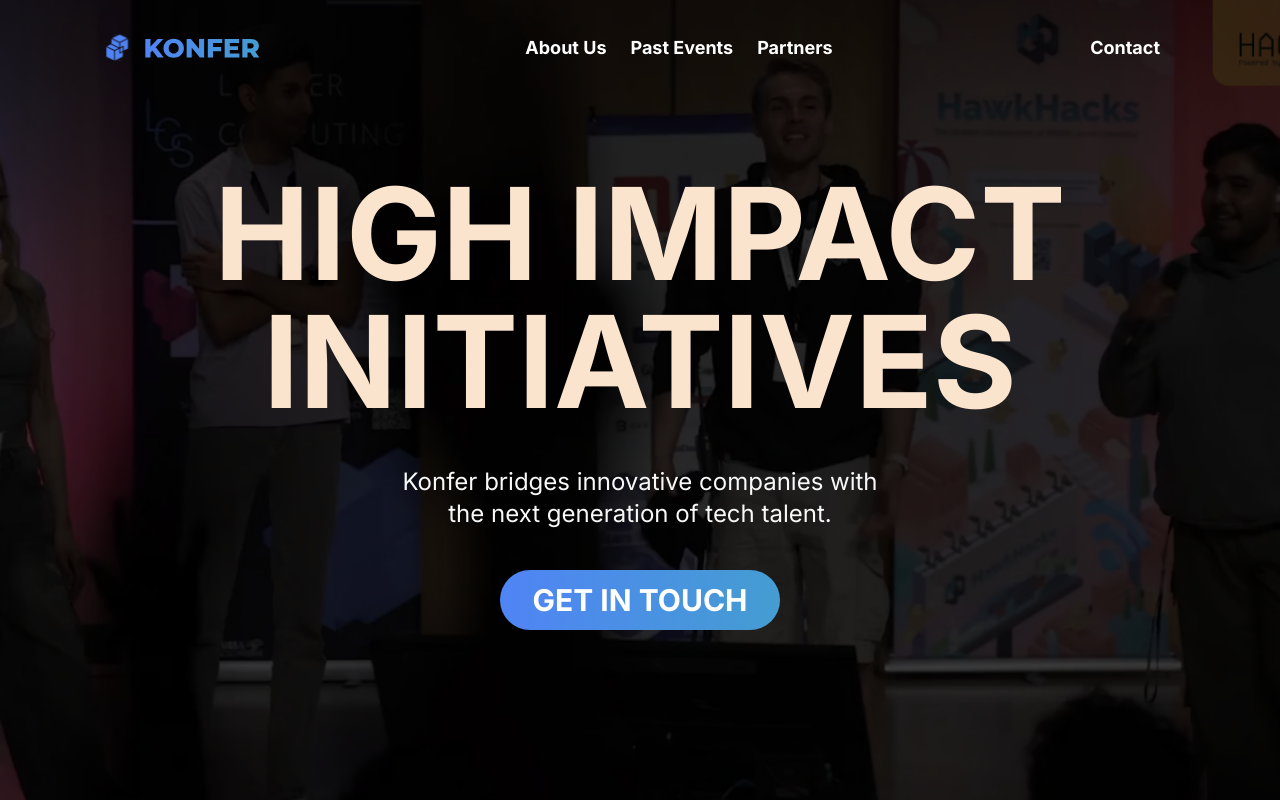
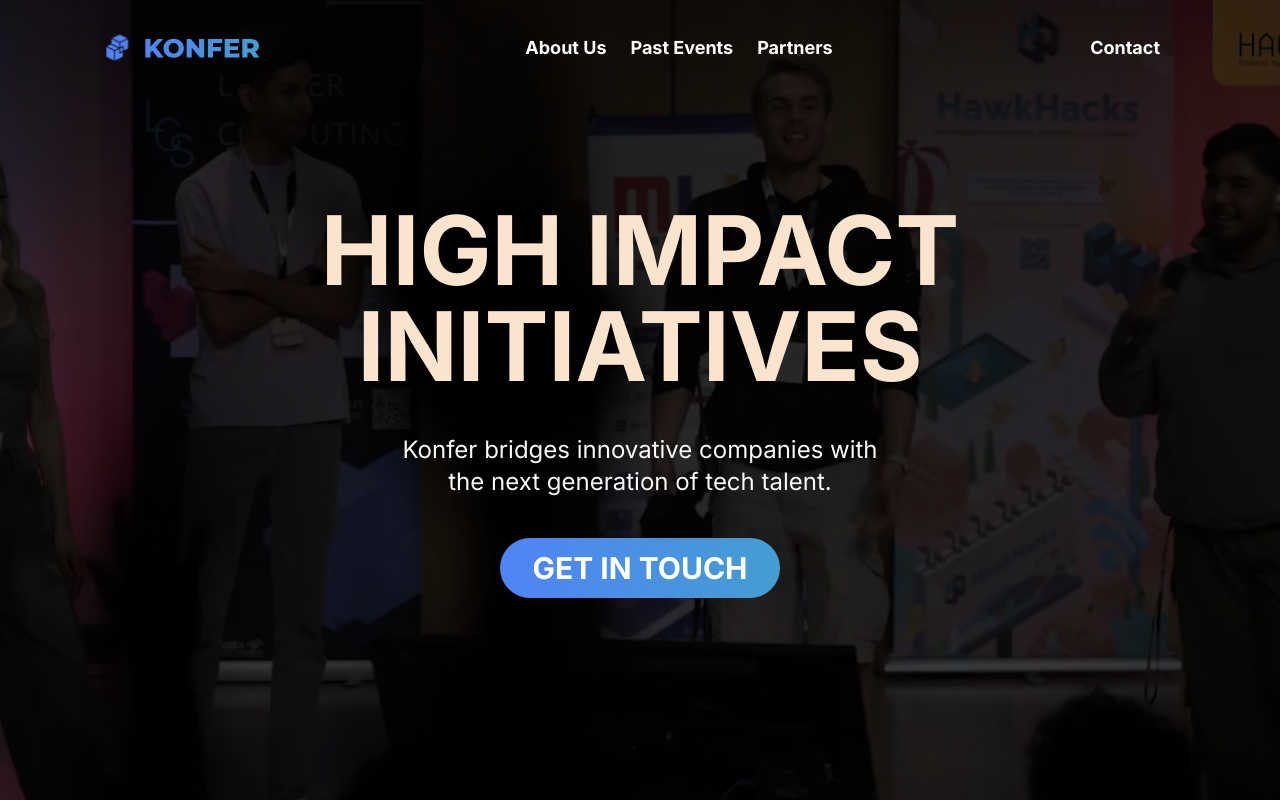
Before and after one commit to KonferCA/landing, a React (Vite) app: page / in a window 1280 px wide. Shown: the top 800 px of the page. Built offline with nearby package versions, Linux system fonts and the light colour scheme.

Commit message:
add todo and format a lil better

```diff
--- a/src/components/Hero.tsx
+++ b/src/components/Hero.tsx
@@ -1,8 +1,9 @@
+// TODO: Add alias import
 import heroImage from '../assets/hero.png';
 
 const Hero = () => {
     return (
-        <section className="relative w-full h-screen flex items-center justify-center">
+        <section id="hero" className="relative w-full h-screen flex items-center justify-center">
             {/* background image */}
             <div
                 className="absolute inset-0 bg-cover bg-center z-0"
@@ -12,17 +13,18 @@
             {/* content overlay */}
             <div className="relative z-10 w-full max-w-4xl mx-auto text-center space-y-4 sm:space-y-6 md:space-y-8 lg:space-y-10 px-4">
                 <h1 className="font-bold leading-tight text-almond font-inter">
-                    <div className="text-5xl sm:text-6xl md:text-7xl lg:text-8xl xl:text-9xl 2xl:text-[128px]">
+                    <div className="text-5xl sm:text-6xl md:text-7xl lg:text-8xl xl:text-8xl 2xl:text-[128px]">
                         HIGH IMPACT
                     </div>
-                    <div className="text-5xl sm:text-6xl md:text-7xl lg:text-8xl xl:text-9xl 2xl:text-[128px]">
+                    <div className="text-5xl sm:text-6xl md:text-7xl lg:text-8xl xl:text-8xl 2xl:text-[128px]">
                         INITIATIVES
                     </div>
                 </h1>
-                <p className="text-base sm:text-lg md:text-xl lg:text-2xl font-normal text-seasalt max-w-lg mx-auto font-inter leading-snug">
-                    Konfer bridges innovative companies with<br />
+                <p className="text-base sm:text-lg md:text-xl lg:text-2xl font-normal text-seasalt mx-auto font-inter leading-snug">
+                    Konfer bridges innovative companies with <br className="hidden sm:block" />
                     the next generation of tech talent.
                 </p>
+                <div className="flex justify-center">
                     <a
                         href="#contact"
                         className="inline-block text-white font-extrabold text-lg sm:text-xl md:text-2xl lg:text-3xl py-2 sm:py-3 px-6 sm:px-8 rounded-full transition-colors duration-300 bg-gradient-to-r from-azure to-celestial-blue font-inter"
@@ -30,6 +32,7 @@
                         GET IN TOUCH
                     </a>
                 </div>
+            </div>
         </section>
     );
 };
```
Lines whose indentation alone changed are shown as unchanged.
